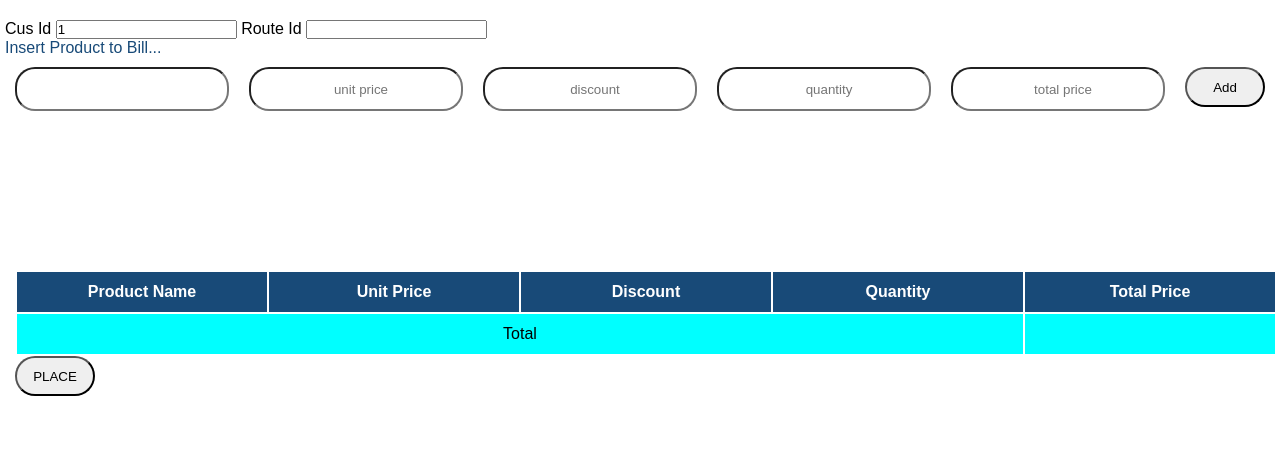
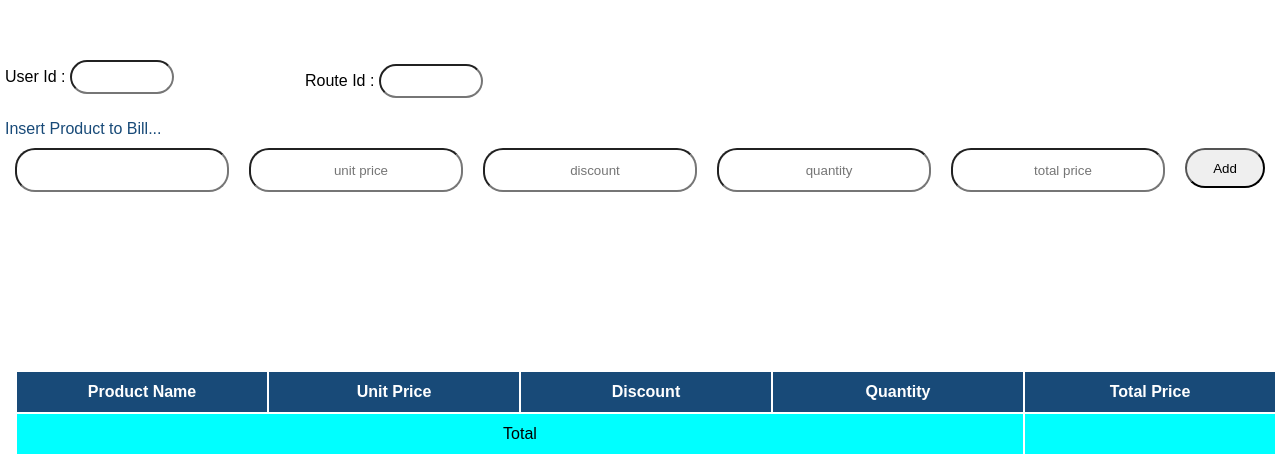
Before and after one commit to malithiperera/Web-Experts, a PHP site: the page made by app/views/test2.php in a window 1280 px wide. Shown: the part 80-535 px from the top of the page. Run offline with PHP 8.4, Linux system fonts and the light colour scheme; the template is opened without the code that fills it, so the values that code supplies are empty; the visitor is signed in with stand-in values (Sample User, id 1); some libraries are stand-ins or nearby versions.

Commit message:
partially complete bill process

```diff
--- a/app/views/_1_view_customerHome.php
+++ b/app/views/_1_view_customerHome.php
@@ -66,7 +66,7 @@ if(!isset($_SESSION['username'])){
          <span class="tooltip">Home</span>
       </li>
       <li>
-       <a href="../customer/place_order">
+       <a href="../customer/place_order_view">
 
         <i class='bx bxs-cart-add'></i>
          <span class="links_name">Place Order</span>
--- a/app/views/test2.php
+++ b/app/views/test2.php
@@ -1,13 +1,8 @@
-<?php
-
-if(!isset($_SESSION['username'])){
-  header("Location:http://localhost/web-Experts/public/login/index");
-}
-?>
-
+<?php session_start(); ?>
 
 <!DOCTYPE html>
 <html lang="en">
+
 <head>
     <meta charset="UTF-8">
     <meta http-equiv="X-UA-Compatible" content="IE=edge">
@@ -15,107 +10,145 @@ if(!isset($_SESSION['username'])){
     <title>Document</title>
 
     <style>
-        *{
-            margin:0;
-            padding:0;
+        * {
+            margin: 0;
+            padding: 0;
             font-family: Arial, Helvetica, sans-serif;
         }
-        .subcontainer p{
-            color:#184A78;
-        }
-        .container{
-            position:relative;
-            top:100px;
-            width:100%;
-            display:flex;
-            justify-content:center;
-        }
-        .data_form{
-            display:flex;
+
+        .subcontainer p {
+            color: #184A78;
         }
 
-        .data_form button{
-            margin:10px;
-            width:80px;
-            height:40px;
-            border-radius:20px;
-        }
-        .data_form input{
-            margin:10px;
-            padding-left:10px;
-            width:200px;
-            height:40px;
-            border-radius:20px;
-            text-align:center;
-        }
-       ul{
-           list-style-type:none;
-           margin-left:30px;
-       }
-        li a{
-            text-decoration:none;
-        }
-       .content{
-           position:absolute;
-           top:250px;
-           display:flex;
-           flex-direction:column;
-           margin-left:10px;
-       }
-       th{
-           background-color:#184A78;
-           width:250px;
-           height:40px;
-           color:white;
-       }
-       td{
-           background-color:#00FFFF;
-           color:black;
-           width:250px;
-           height:40px;
-           text-align:center;
+        .details {
+            position: absolute;
+            top: -100px;
         }
 
-       .place_button button{
-           width:80px;
-           height:40px;
-           border-radius:20px;
+        .user_id {
+            position: relative;
+            top: 40px;
         }
-       .confirmation{
-           position:fixed;
-           top:100px;
-           width:100%;
-           display:flex;
-           justify-content:center;
-           visibility:hidden;
+
+        .details input {
+            width: 100px;
+            height: 30px;
+            border-radius: 20px;
+            text-align: center;
         }
-       .subconfirmation{
-           width:400px;
-           height:100px;
-           background-color:white;
-           border:1px solid #184A78;
-           border-radius:20px;
+
+        .route_id {
+            position: relative;
+            top: 10px;
+            left: 300px;
+        }
+
+        .container {
+            position: relative;
+            top: 200px;
+            width: 100%;
+            display: flex;
+            justify-content: center;
+        }
+
+        .data_form {
+            display: flex;
+        }
+
+        .data_form button {
+            margin: 10px;
+            width: 80px;
+            height: 40px;
+            border-radius: 20px;
+        }
+
+        .data_form input {
+            margin: 10px;
+            padding-left: 10px;
+            width: 200px;
+            height: 40px;
+            border-radius: 20px;
+            text-align: center;
+        }
+
+        ul {
+            list-style-type: none;
+            margin-left: 30px;
+        }
+
+        li a {
+            text-decoration: none;
+        }
+
+        .content {
+            position: absolute;
+            top: 250px;
+            display: flex;
+            flex-direction: column;
+            margin-left: 10px;
+        }
+
+        th {
+            background-color: #184A78;
+            width: 250px;
+            height: 40px;
+            color: white;
+        }
+
+        td {
+            background-color: #00FFFF;
+            color: black;
+            width: 250px;
+            height: 40px;
+            text-align: center;
+        }
+
+        .place_button button {
+            width: 80px;
+            height: 40px;
+            border-radius: 20px;
+        }
+
+        .confirmation {
+            position: fixed;
+            top: 100px;
+            width: 100%;
+            display: flex;
+            justify-content: center;
+            visibility: hidden;
+        }
+
+        .subconfirmation {
+            width: 400px;
+            height: 100px;
+            background-color: white;
+            border: 1px solid #184A78;
+            border-radius: 20px;
         }
     </style>
 
 </head>
+
 <body>
 
     <?php require 'view_headerType2.php'; ?>
 
     <div class="container">
-        <?php
- $row=$this->added->fetch_assoc();
-
-
-  ?>
 
         <div class="subcontainer">
-            <label for="">Cus Id</label>
-        <input type="text" value="<?php echo $_SESSION['userid'] ; ?>"readonly>
-        <label for="">Route Id</label>
-        <input type="text" value="<?php echo $row['route_id']?>"  readonly>
 
+            <div class="details">
+                <div class="user_id">
+                    <label for="">User Id : </label>
+                    <input type="text" id="user_id">
+                </div>
+
+                <div class="route_id">
+                    <label for="">Route Id : </label>
+                    <input type="text" id="route_id">
+                </div>
+
+            </div>
 
 
             <p>Insert Product to Bill...</p>
@@ -175,20 +208,22 @@ if(!isset($_SESSION['username'])){
 
 
     <script>
-
         suggestions = document.querySelector(".suggestions");
 
         async function fetchText(value) {
 
-        let reqBody = {product: value};
+            let reqBody = {
+                product: value
+            };
             const getData = async reqBody => {
-            let res = await fetch('http://localhost/web-Experts/public/login/test2',
-            {
+                let res = await fetch('http://localhost/web-Experts/public/login/test2', {
                     method: 'POST',
-                headers: {'Content-Type': 'application/json'},
+                    headers: {
+                        'Content-Type': 'application/json'
+                    },
                     body: JSON.stringify(reqBody)
                 });
-            if(res.status !== 200) // http status code 200 means success
+                if (res.status !== 200) // http status code 200 means success
                     throw new Error("Fetching process failed");
                 let data = await res.json();
                 return data;
@@ -218,20 +253,22 @@ if(!isset($_SESSION['username'])){
         // let info = document.querySelector('.info');
         let table_info = document.querySelector('#order_table');
         let total_of_all_prices = document.getElementById('total_of_all_prices');
+        let user_id = document.getElementById('user_id');
+        let route_id = document.getElementById('route_id');
 
-     function select_row(product_name, unit_price, discount){
+        function select_row(product_name, unit_price, discount) {
             product_name_input.value = product_name;
             unit_price_input.value = unit_price;
             discount_input.value = discount;
             suggestions.innerHTML = ``;
         }
 
-     function cal_tot(){
-         tot_price_input.value = (quantity_input.value*unit_price_input.value)*(100-discount_input.value)/100;
+        function cal_tot() {
+            tot_price_input.value = (quantity_input.value * unit_price_input.value) * (100 - discount_input.value) / 100;
         }
 
-     function add_product(){
-        new_product.innerHTML += '<tr><td>'+product_name_input.value+'</td><td>'+unit_price_input.value+'</td><td>'+discount_input.value+'</td><td>'+quantity_input.value+'</td><td>'+tot_price_input.value+'</td></tr>';
+        function add_product() {
+            new_product.innerHTML += '<tr><td>' + product_name_input.value + '</td><td>' + unit_price_input.value + '</td><td>' + discount_input.value + '</td><td>' + quantity_input.value + '</td><td>' + tot_price_input.value + '</td></tr>';
 
             product_name_input.value = '';
             unit_price_input.value = '';
@@ -240,25 +277,25 @@ if(!isset($_SESSION['username'])){
             tot_price_input.value = '';
 
             var total = 0;
-        for(i = 1 ; i < table_info.rows.length-1 ; i++){
+            for (i = 1; i < table_info.rows.length - 1; i++) {
                 // total = total + 1;
                 total = total + parseInt(table_info.rows[i].cells[4].innerHTML);
             }
             total_of_all_prices.innerHTML = total;
         }
 
-     function confirmation_message(){
+        function confirmation_message() {
 
         }
 
-     var table_data = new Array(table_info.rows.length-1);
+        var table_data = new Array(table_info.rows.length);
 
-     function place_order(){
-        for(i = 1 ; i < table_info.rows.length-1 ; i++){
+        function place_order() {
+            for (i = 1; i < table_info.rows.length; i++) {
                 let table_cell = table_info.rows.item(i).cells;
-            table_data[i-1] = new Array(table_cell.length);
-            for(j = 0 ; j < table_cell.length ; j++){
-                table_data[i-1][j] = table_cell.item(j).innerHTML;
+                table_data[i - 1] = new Array(table_cell.length);
+                for (j = 0; j < table_cell.length; j++) {
+                    table_data[i - 1][j] = table_cell.item(j).innerHTML;
                 }
 
             }
@@ -269,15 +306,27 @@ if(!isset($_SESSION['username'])){
 
             //make json string
             const table_data_to_send = JSON.stringify(table_data);
-        console.log(table_data_to_send);
+            // console.log(table_data_to_send);
             const xhr = new XMLHttpRequest();
 
             //send table data
-        xhr.open("POST", "http://localhost/web-Experts/public/login/place_order");
+            xhr.open("POST", "http://localhost/web-Experts/public/customer/place_order");
             xhr.setRequestHeader("Content-Type", "application/json");
             xhr.send(table_data_to_send);
         }
 
+        // fill details
+        const fill_details = () => {
+            fetch('http://localhost/web-Experts/public/customer/get_details_place_order')
+                .then(response => response.json())
+                .then(data => {
+                    user_id.value = data[0];
+                    route_id.value = data[1].route_id;
+                });
+        }
+
+        fill_details();
     </script>
 </body>
+
 </html>
```
Also changed, not shown: app/controllers/customer.php (+39 -5 lines), app/controllers/login.php (+0 -16 lines), app/models/home_model.php (+1 -11 lines), app/models/order_model.php (+21 -0 lines). Lines whose indentation alone changed are shown as unchanged.
